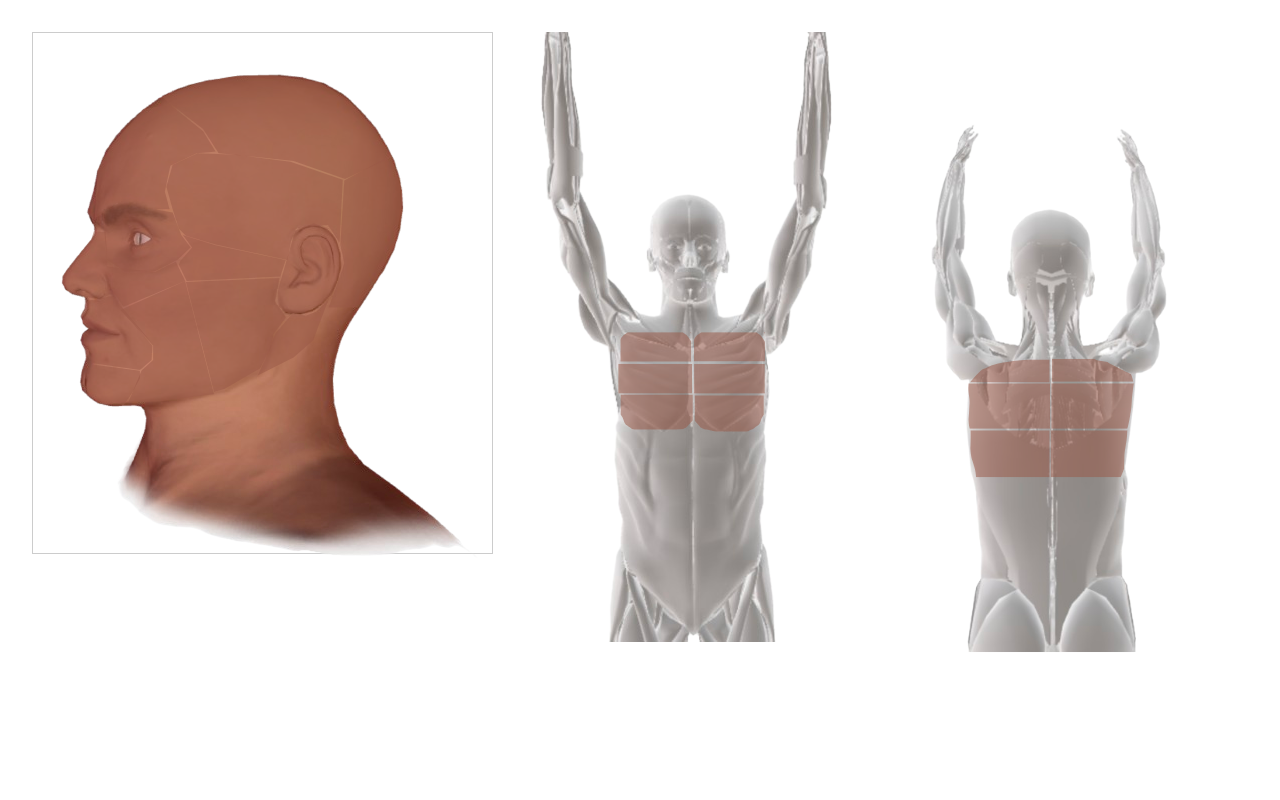
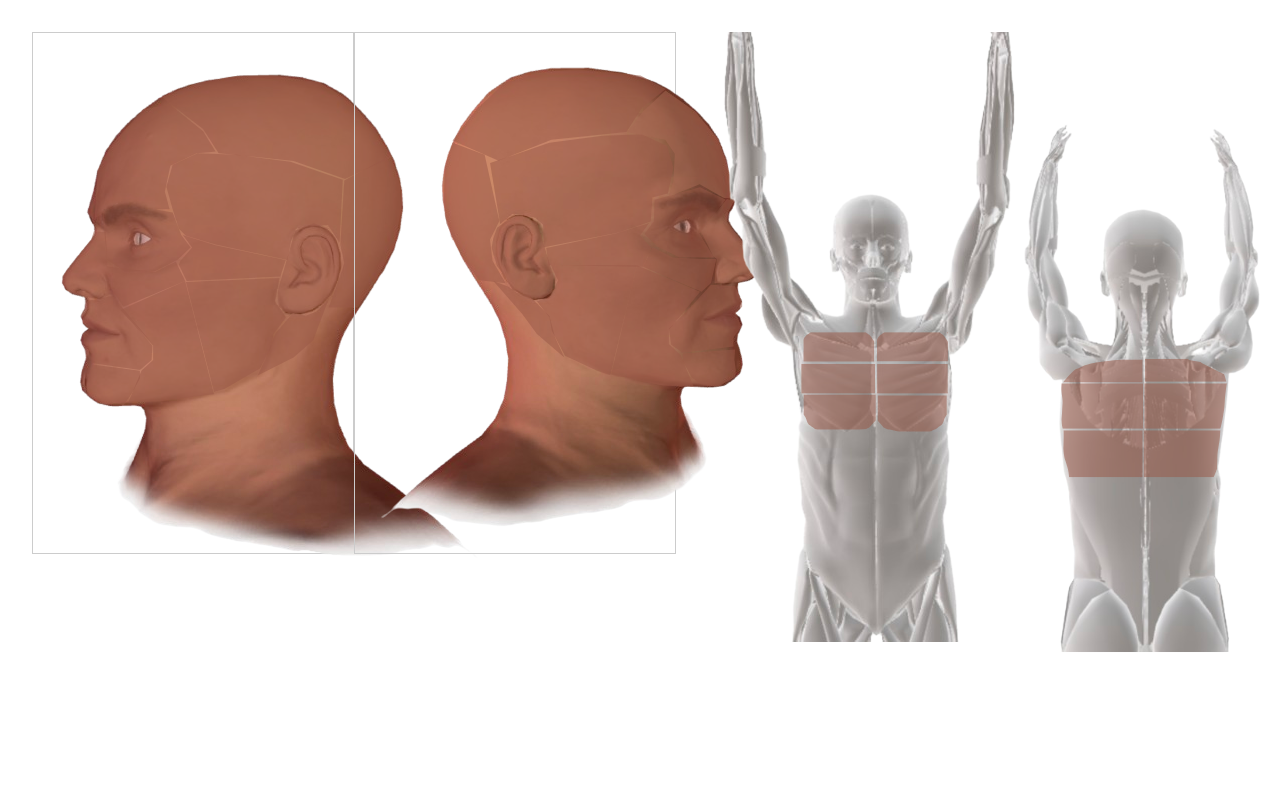
Before and after one commit to MwayaB/clickablesvg, a React (Vite) app: page / in a window 1280 px wide. Shown: the top 800 px of the page. Built offline with nearby package versions, Linux system fonts and the light colour scheme.

Commit message:
added head right temporal side

```diff
--- a/src/ClickableSvg.tsx
+++ b/src/ClickableSvg.tsx
@@ -1,6 +1,7 @@
 import React, { useEffect, useRef } from 'react';
 import { ReactSVG } from 'react-svg';
 import head_left from './assets/head_left.svg';
+import head_right from './assets/head_right.svg'; // Import the head_right SVG
 import lungs_front from './assets/lungs_front.svg';
 import lungs_back from './assets/lungs_back.svg';
 import abdomen from './assets/abdomen.svg';
@@ -9,6 +10,7 @@ import female_front_for_leg_abnormality from './assets/female_front_for_leg_abno
 const ClickableSvg: React.FC = () => {
   const svgRefs = {
     left: useRef<HTMLDivElement>(null),
+    right: useRef<HTMLDivElement>(null),
     lung: useRef<HTMLDivElement>(null),
     lungBack: useRef<HTMLDivElement>(null),
     abdomen: useRef<HTMLDivElement>(null),
@@ -83,13 +85,16 @@ const ClickableSvg: React.FC = () => {
   return (
     <>
       <div style={{ display: 'flex', flexDirection: 'row', width: '100vw', height: '100vh', justifyContent: 'left', alignItems: 'left' }}>
-        <div ref={svgRefs.left} style={{ border: '1px solid #ccc', width: '50%', height: '65%', display: 'flex', justifyContent: 'left', alignItems: 'left' }}>
+        <div ref={svgRefs.left} style={{ border: '1px solid #ccc', width: '25%', height: '65%', display: 'flex', justifyContent: 'left', alignItems: 'left' }}>
           <ReactSVG src={head_left} />
         </div>
-        <div ref={svgRefs.lung} style={{ width: '50%', height: '100%', display: 'flex', justifyContent: 'left', alignItems: 'left' }}>
+        <div ref={svgRefs.right} style={{ border: '1px solid #ccc', width: '25%', height: '65%', display: 'flex', justifyContent: 'left', alignItems: 'left' }}>
+          <ReactSVG src={head_right} />
+        </div>
+        <div ref={svgRefs.lung} style={{ width: '25%', height: '100%', display: 'flex', justifyContent: 'left', alignItems: 'left' }}>
           <ReactSVG src={lungs_front} />
         </div>
-        <div ref={svgRefs.lungBack} style={{ width: '50%', height: '100%', display: 'flex', justifyContent: 'left', alignItems: 'left' }}>
+        <div ref={svgRefs.lungBack} style={{ width: '25%', height: '100%', display: 'flex', justifyContent: 'left', alignItems: 'left' }}>
           <ReactSVG src={lungs_back} />
         </div>
       </div>
```
Also changed, not shown: src/assets/head_right.svg (added).
